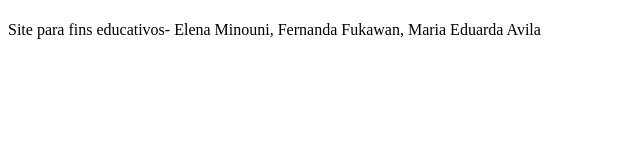
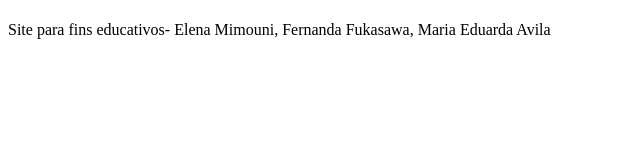
Before and after one commit to twistpucrio/ecommerceG2, a plain HTML site: page cadastro.html in a window 1280 px wide. Shown: the full height of the page, 0-640 px from the left. Drawn offline with Linux system fonts and the light colour scheme.

Commit message:
commit inicial

```diff
--- a/cadastro.html
+++ b/cadastro.html
@@ -17,6 +17,6 @@
     <section> </section>
 
 
-    <footer>Site para fins educativos- Elena Minouni, Fernanda Fukawan, Maria Eduarda Avila</footer>
+    <footer>Site para fins educativos- Elena Mimouni, Fernanda Fukasawa, Maria Eduarda Avila</footer>
 </body>
 </html>
```
Also changed, not shown: estilo/cadastro.css (added), estilo/cadrasto.css (deleted).
